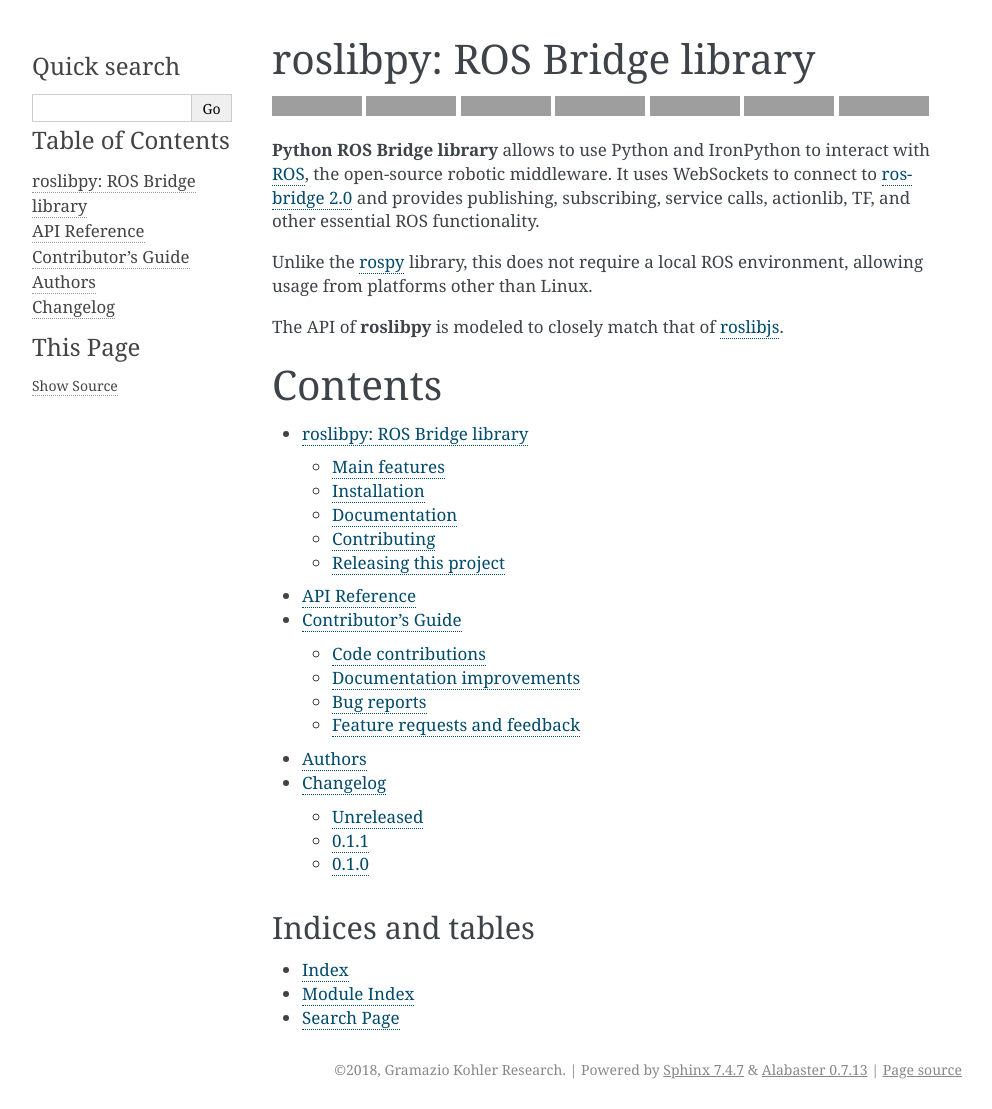
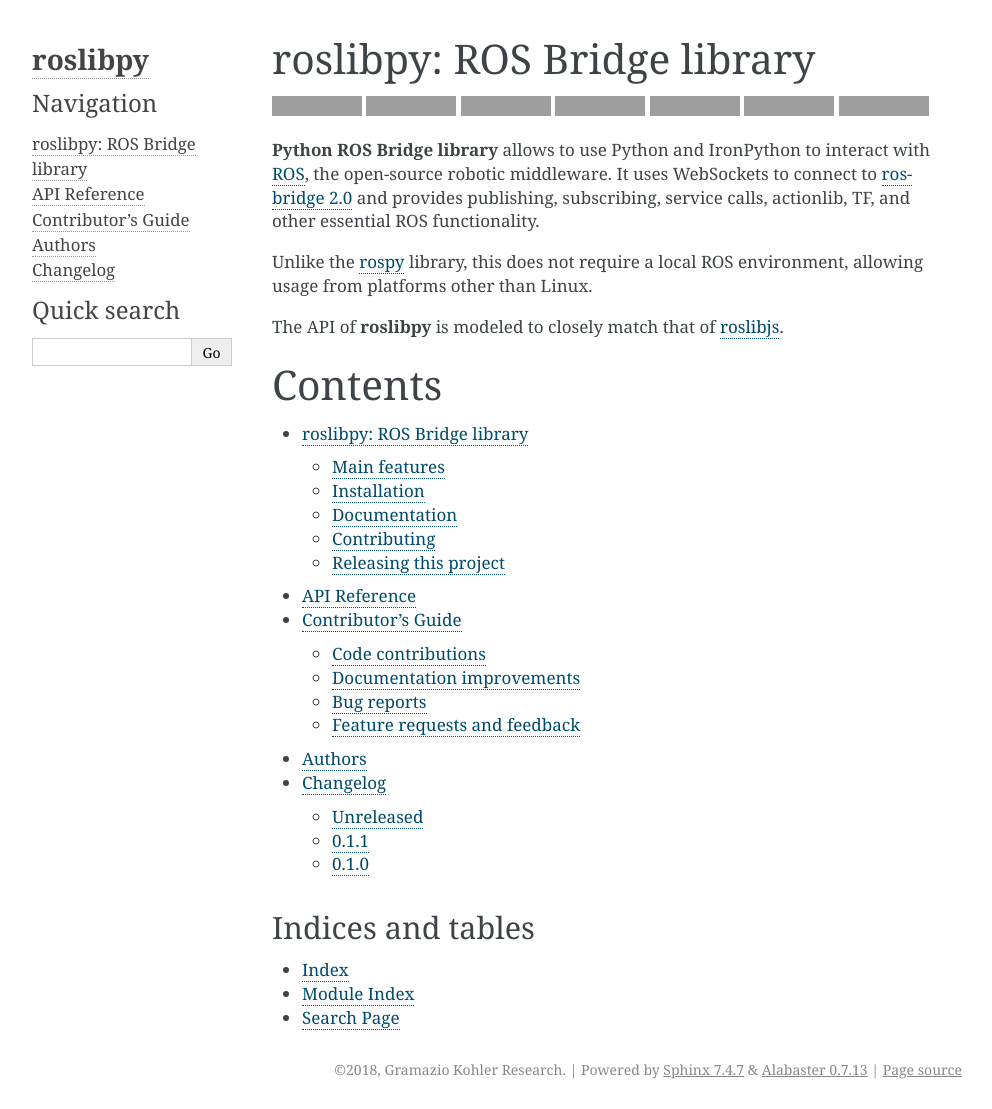
Before and after one commit to gramaziokohler/roslibpy, a Sphinx documentation site: the page built from docs/index.rst, in a window 1280 px wide, cut to the strip 0-1109 px from the top of the page. Shown: the whole strip, without its empty margins (148-1140 px from the left). Built offline with Sphinx 7.4.7, drawn with Linux system fonts in a browser that asks for light colours; grey boxes are pictures that could not be loaded.

Commit message:
Use alabaster sidebars

```diff
--- a/docs/conf.py
+++ b/docs/conf.py
@@ -41,7 +41,7 @@
 html_last_updated_fmt = '%b %d, %Y'
 html_split_index = False
 html_sidebars = {
-   '**': ['searchbox.html', 'globaltoc.html', 'sourcelink.html'],
+   '**': ['about.html', 'navigation.html', 'searchbox.html'],
 }
 html_short_title = '%s-%s' % (project, version)
 
```
